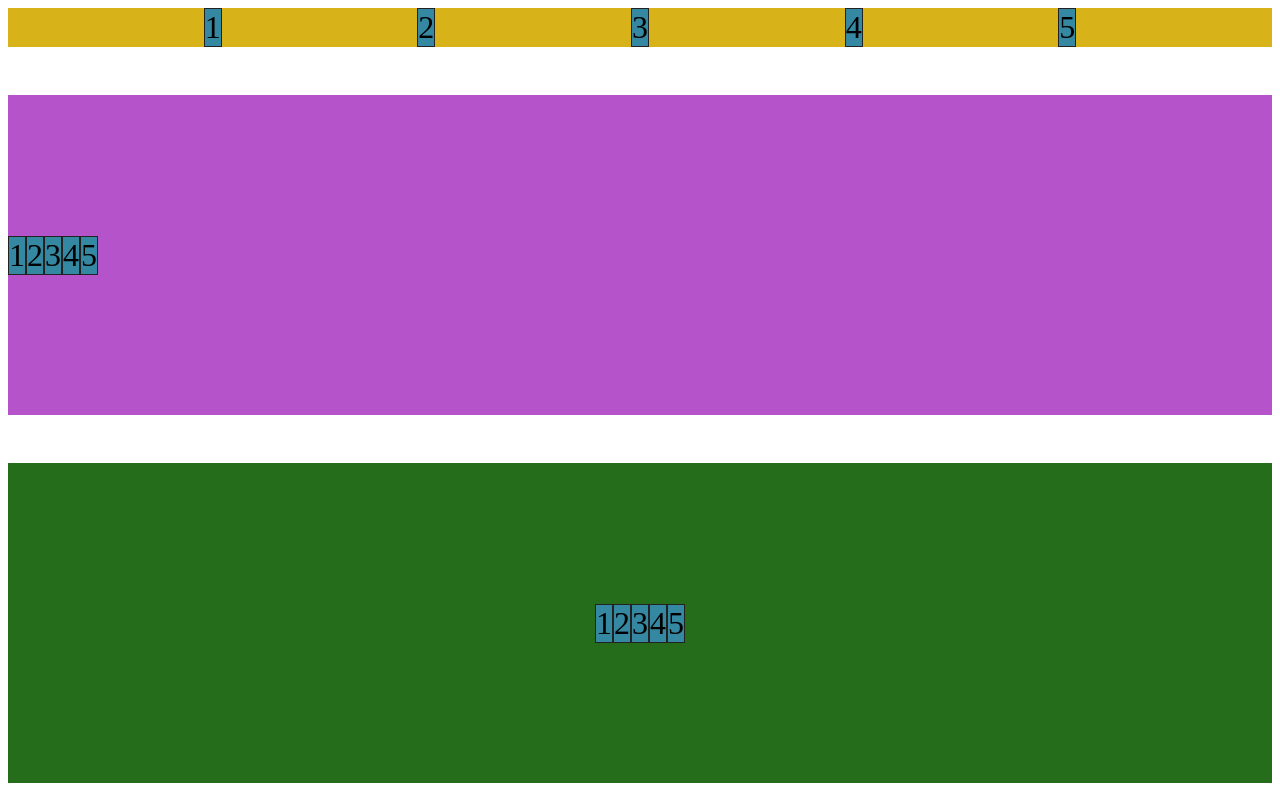
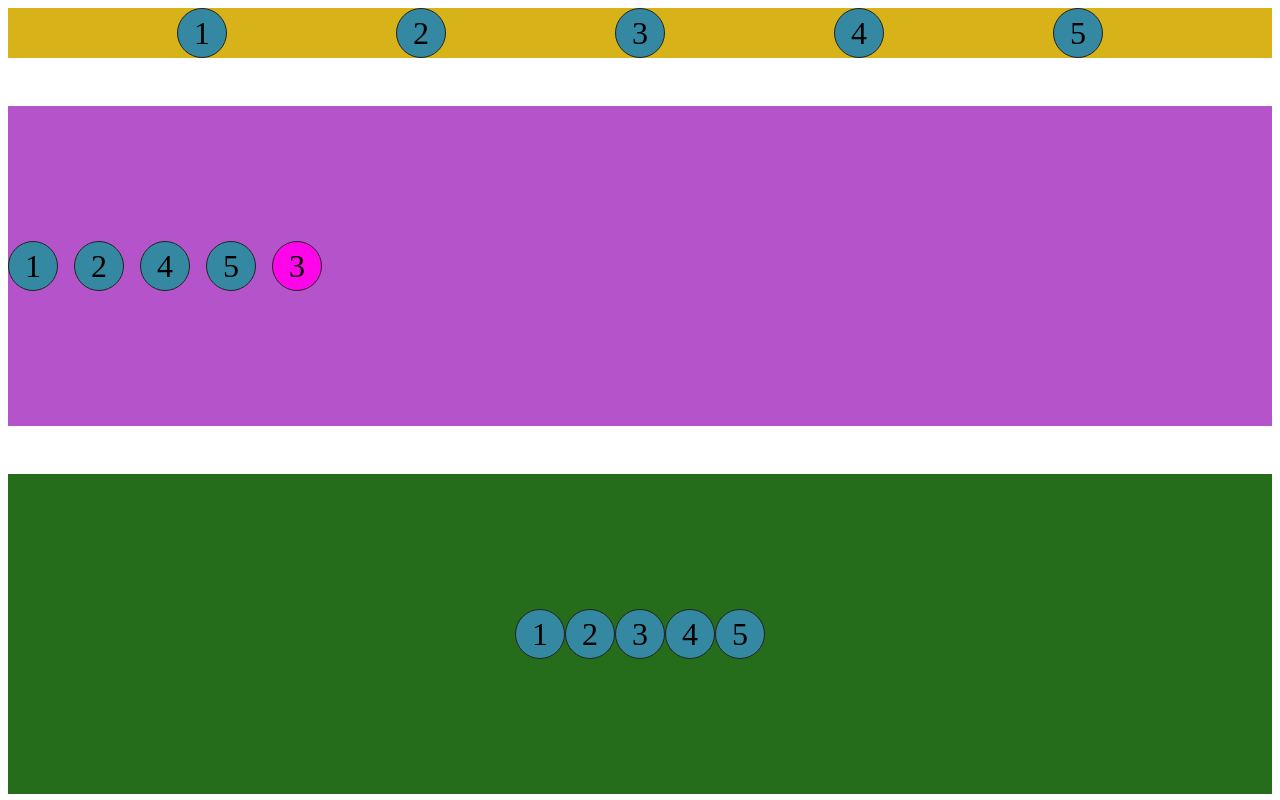
Before and after one commit to faboola/JAITA116, a plain HTML site: page lez04_flexbox/index.html in a window 1280 px wide. Shown: the top 800 px of the page. Drawn offline with Linux system fonts and the light colour scheme.

Commit message:
flexbox intro

```diff
--- a/lez04_flexbox/index.html
+++ b/lez04_flexbox/index.html
@@ -20,7 +20,7 @@
     <div class="parent-2">
         <div class="box">1</div>
         <div class="box">2</div>
-        <div class="box">3</div>
+        <div class="box" id="spostami">3</div>
         <div class="box">4</div>
         <div class="box">5</div>
     </div>
--- a/lez04_flexbox/style.css
+++ b/lez04_flexbox/style.css
@@ -29,10 +29,7 @@ body {
     justify-content: space-evenly;
 
 
-
 }
-
-
 
 
 .parent-2 {
@@ -59,6 +56,13 @@ body {
 
     /*allineamento sulla linea del testo contenuto nel div*/
     /*align-items: baseline;*/
+
+
+    /*per mettere uno spazio tra gli elementi */
+    column-gap:1rem;
+
+    /*solo in orizzontale: column-gap*/
+    /*solo in verticale: row-gap*/
 }
 
 .parent-3 {
@@ -71,6 +75,10 @@ body {
     /*centrato tutto sui due assi */
     justify-content: center;
     align-items: center;
+
+
+
+
 }
 
 .parent-4 {
@@ -84,7 +92,14 @@ body {
 
     /*INVERTO GLI ASSI MAIN E CROSS */
     /*proprietà di default: flex-direction: row; */
+
     flex-direction: column;
+   /*per invertire l'ordine di tutti gli elementi */
+
+   /*
+   flex-direction: column-reverse;
+   flex-direction: row-reverse;
+   */
 
 
 
@@ -95,4 +110,23 @@ body {
     border: 1px solid #222;
     background-color: rgb(52, 136, 161);
 
+    /* per fare i cerchi con il numero centrato*/
+    width: 3rem;
+    height: 3rem;
+    border-radius:50%;
+
+    /*per centrare i numeri all'interno uso nuovamente flexbox */
+    display: flex;
+    align-items: center;
+    justify-content: center;
+
 }
+
+#spostami {
+
+    background: #ff05ea;
+    order: 0; /*ordinamento di default, come appare nel DOM */
+
+    order:1; /*sposta dopo tutti quelli con order:0;*/
+
+}
```
